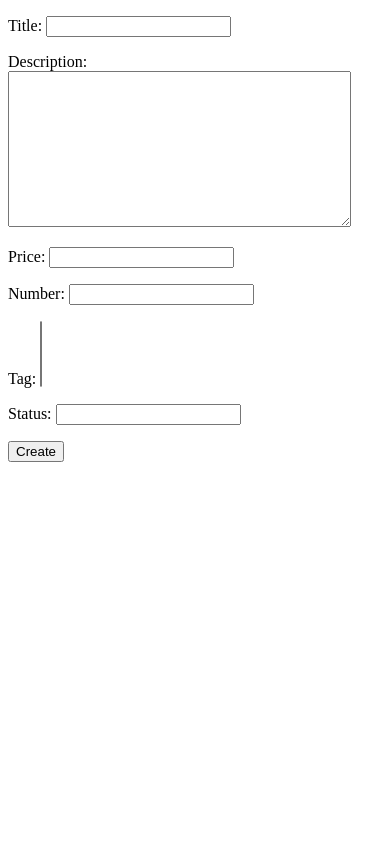
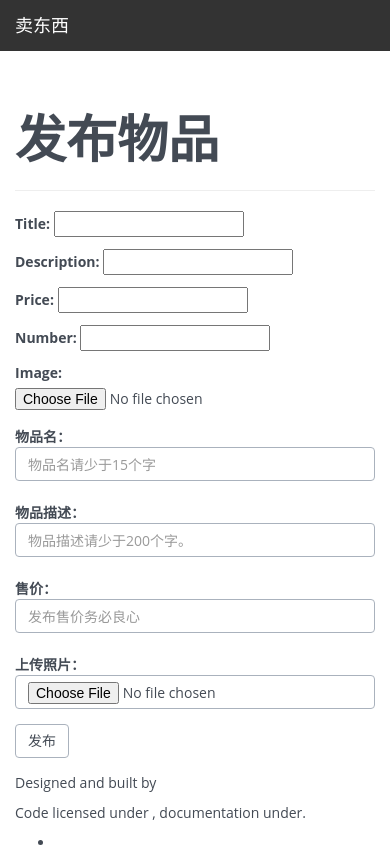
Before and after one commit to Hakob/BookSellee, a Django app: page /item/create in a window 390 px wide. Before the commit the page ends 462 px from the top, so only its background shows below. Run offline with Django 3.2, Linux system fonts and the light colour scheme; data that the repository does not hold is empty; parts of the project's set-up code (start-up, migrations or seed data) failed here and were passed over.

Commit message:
config item create. Drop the class-based views.

```diff
--- a/bookseller/apps/main/forms.py
+++ b/bookseller/apps/main/forms.py
@@ -1,10 +1,11 @@
 #!/usr/bin/env python
 # -*- coding: UTF-8 -*-
-from django.forms import ModelForm
+from django import forms
 from bookseller.apps.main.models import Tags, Item, Messages, Image
 
-class ItemForm(ModelForm):
-    class Meta:
-        model = Item
-        fields = ['title', 'description', 'price',
-                  'number', 'tag', 'status']
+class ItemCreateForm(forms.Form):
+    title = forms.CharField(max_length= 256)
+    description = forms.CharField()
+    price = forms.IntegerField(min_value=0)
+    number = forms.IntegerField(min_value=1)
+    image = forms.ImageField()
--- a/bookseller/apps/main/templates/project_create.html
+++ b/bookseller/apps/main/templates/item_create.html
@@ -7,8 +7,10 @@
     <div class="page-header">
         <h1>发布物品</h1>
     </div>
+    {{ form.as_p }}
     <div id="project">
-        <form class="form-horizontal" role="form" action="" method="post">
+        <form class="form-horizontal" role="form" action="" method="post"
+                 {% if form.is_multipart %}enctype="multipart/form-data"{% endif %}>
             <div class="form-group">
                 <label for="id_projectName" class="col-sm-2 control-label">物品名：</label>
                 <div class="col-sm-10">
--- a/bookseller/apps/main/templates/main/item_create.html
+++ b/bookseller/apps/main/templates/main/item_create.html
@@ -1,13 +1,48 @@
-<!DOCTYPE html>
-<html>
-<head>
-    <title>create</title>
-</head>
-<body>
-    <form action="" method="post">{% csrf_token %}
-        {{ form.as_p }}
-        <input type="submit" value="Create" />
-    </form>
+{% extends "base.html" %}
 
-</body>
-</html>
+{% block title %}发布物品{% endblock %}
+
+{% block content %}
+<div class="container">
+    <div class="page-header">
+        <h1>发布物品</h1>
+    </div>
+    <div id="project">
+        <form class="form-horizontal" role="form" action="" method="post">{% csrf_token %}
+
+             {{ form.as_p }}
+
+            <div class="form-group">
+                <label for="id_projectName" class="col-sm-2 control-label">物品名：</label>
+                <div class="col-sm-10">
+                    <input type="text" class="form-control" id="id_projectName" placeholder="物品名请少于15个字" name="projectName">
+                </div>
+            </div>
+
+            <div class="form-group">
+                <label for="id_projectInfo" class="col-sm-2 control-label">物品描述：</label>
+                <div class="col-sm-10">
+                    <input type="email" class="form-control" id="id_projectInfo" placeholder="物品描述请少于200个字。" name="projectInfo">
+                </div>
+            </div>
+            <div class="form-group">
+                <label for="price" class="col-sm-2 control-label">售价：</label>
+                <div class="col-sm-10">
+                    <input type="number" class="form-control" id="price" placeholder="发布售价务必良心" name="price">
+                </div>
+            </div>
+            <div class="form-group">
+                <label for="image" class="col-sm-2 control-label">上传照片：</label>
+                <div class="col-sm-10">
+                    <input type="file" class="form-control" id="image" name="image">
+                </div>
+            </div>
+            <div class="form-group">
+                <div class="col-sm-offset-2 col-sm-2">
+                    <input type="submit" class="btn btn-default" value="Create">发布</input>
+                </div>
+            </div>
+        </form>
+    </div>
+</div>
+{% endblock %}
--- a/bookseller/apps/main/urls.py
+++ b/bookseller/apps/main/urls.py
@@ -4,8 +4,8 @@ from bookseller.apps.main import views
 urlpatterns = patterns('',
     url(r'^$', views.index, name='index'),
    # url(r'^$', views.ItemList.as_view(), name='item_list'),
-    url(r'^create$', views.ItemCreate.as_view(), name='item_create'),
+    url(r'^create$', views.create, name='item_create'),
     url(r'^update/(?P<pk>\d+)/', views.ItemUpdate.as_view(), name='item_update'),
-    url(r'^view/(?P<pk>\d+)/', views.ItemDetail.as_view(), name='item_detail'),
+    #url(r'^view/(?P<pk>\d+)/', views.ItemDetail.as_view(), name='item_detail'),
    # url(r'^delete/(?P<pk>\d+)/', views.ItemDelete.as_view(), name='item_delete'),
 )
--- a/bookseller/apps/main/views.py
+++ b/bookseller/apps/main/views.py
@@ -1,10 +1,9 @@
 from django.http import HttpResponse
 from django.http import HttpRequest
 from django.http import HttpResponseRedirect
-
+from django.utils.timezone import now
 from django.template import Context
 from django.template.loader import get_template
-
 from django import forms
 from django.contrib import auth
 from django.contrib.auth.models import User
@@ -12,16 +11,26 @@ from django.shortcuts import render_to_response, RequestContext
 from django.views.generic.edit import CreateView, UpdateView, DeleteView
 from django.views.generic.list import ListView
 from django.views.generic.detail import DetailView
-from bookseller.apps.main import models
+from bookseller.apps.main import models, forms
 def index(request):
     return HttpResponse("hello")
 
-class ItemDetail(DetailView):
-    model = models.Item
+def create(request):
+    if request.method == 'POST':
+        form = forms.ItemCreateForm(request.POST)
+        if form.is_valid():
+            info_dict = form.cleaned_data
+            info_dict['published_time'] = now()
+            info_dict['status'] = 1
+            new_item = models.Item(**info_dict)
+            new_item.save()
+            return HttpResponseRedirect('/')
+        else:
+            return HttpResponseRedirect('register/')
+    else:
+        form = forms.ItemCreateForm()
+    return render_to_response('item_create.html', {'form' : form})
 
-    def get_context_data(self, **kwargs):
-        context = super(ItemDetail, self).get_context_data(**kwargs)
-        return context
 
 class ItemCreate(CreateView):
     template_name_suffix = '_create'
```
